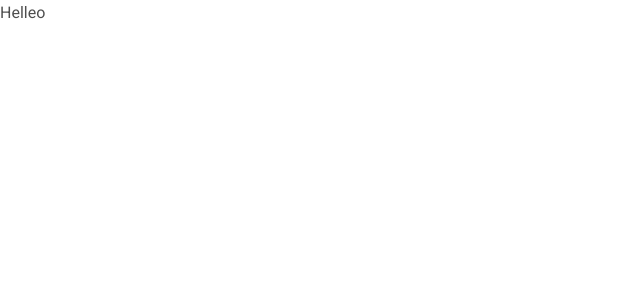
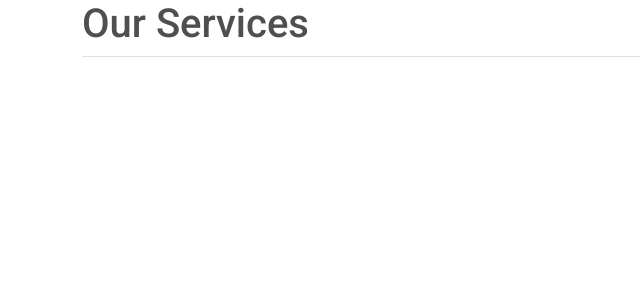
Before and after one commit to johanssonfridamaria/GruppB, a Vue app in the folder app/: page / in a window 1280 px wide. Shown: the top 300 px of the page, without its empty margins (0-640 px from the left). Built offline with nearby package versions, Linux system fonts and the light colour scheme.

Commit message:
imported services comp, removed text

```diff
--- a/app/src/App.vue
+++ b/app/src/App.vue
@@ -1,11 +1,17 @@
 <template>
-  <div>Helleo</div>
+  <div>
+    <services />
+  </div>
 </template>
 
 <script>
+import Services from "./components/Services/Services.vue";
+
 export default {
   name: "App",
-  components: {},
+  components: {
+    Services,
+  },
 };
 </script>
 
```
